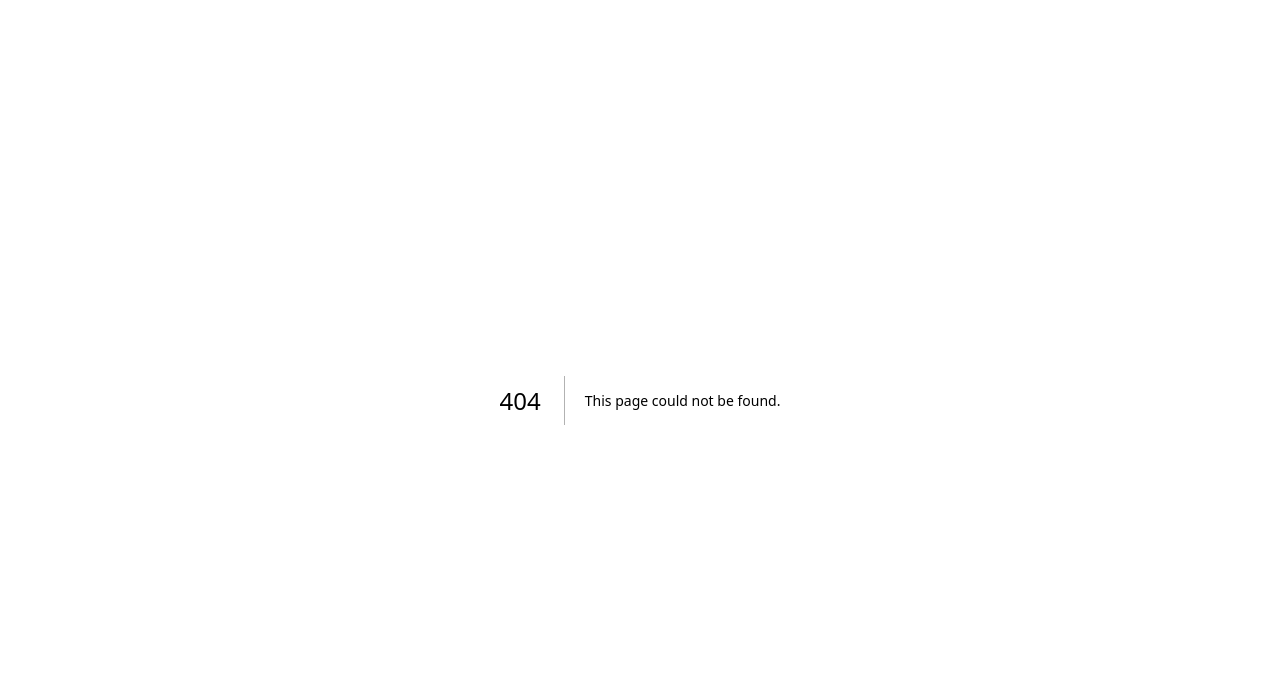
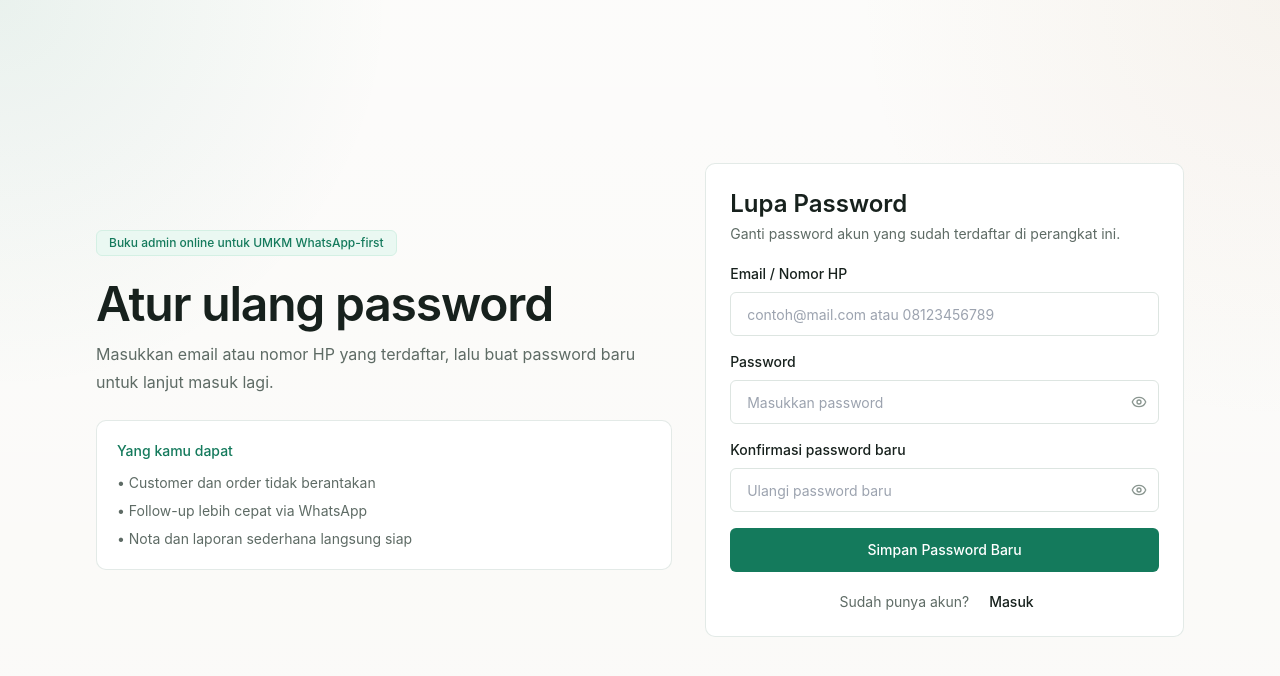
Before and after one commit to nandasurya23/Rapiin_FE, a Next.js app: page /auth/forgot-password in a window 1280 px wide. Before the commit this address had no page. Shown: the top 676 px of the page. Built offline with nearby package versions, Linux system fonts and the light colour scheme.

Commit message:
update reset password

```diff
--- /dev/null
+++ b/src/app/auth/forgot-password/page.tsx
@@ -0,0 +1,5 @@
+import { AuthPanel } from "@/features/auth/auth-panel";
+
+export default function ForgotPasswordPage() {
+  return <AuthPanel mode="forgot-password" />;
+}
--- a/src/components/providers/app-data-provider.tsx
+++ b/src/components/providers/app-data-provider.tsx
@@ -85,6 +85,11 @@ type AuthInput = {
   password: string;
 };
 
+type ResetPasswordInput = {
+  identifier: string;
+  password: string;
+};
+
 type PublicOrderInput = {
   payload: Record<string, string>;
 };
@@ -97,6 +102,7 @@ type AppDataContextValue = AppStorageState & {
   completeOnboarding: (payload: OnboardingPayload) => void;
   register: (payload: Required<Pick<AuthInput, "name">> & AuthInput) => { ok: true } | { ok: false; message: string };
   login: (payload: AuthInput) => { ok: true } | { ok: false; message: string };
+  resetPassword: (payload: ResetPasswordInput) => { ok: true } | { ok: false; message: string };
   logout: () => void;
   createCustomer: (payload: CustomerInput) => Customer;
   updateCustomer: (id: string, payload: CustomerInput) => Customer | null;
@@ -300,6 +306,32 @@ export function AppDataProvider({ children }: { children: ReactNode }) {
         currentUserId: null,
       },
     }));
+  }
+
+  function resetPassword(payload: ResetPasswordInput) {
+    const normalizedIdentifier = payload.identifier.trim().toLowerCase();
+    const existing = state.auth.users.find((user) => user.identifier.toLowerCase() === normalizedIdentifier);
+
+    if (!existing) {
+      return { ok: false as const, message: "Akun dengan email / nomor HP ini tidak ditemukan." };
+    }
+
+    setAppState((current) => ({
+      ...current,
+      auth: {
+        ...current.auth,
+        users: current.auth.users.map((user) =>
+          user.id === existing.id
+            ? {
+                ...user,
+                password: payload.password,
+              }
+            : user
+        ),
+      },
+    }));
+
+    return { ok: true as const };
   }
 
   function createCustomer(payload: CustomerInput) {
@@ -631,6 +663,7 @@ export function AppDataProvider({ children }: { children: ReactNode }) {
     completeOnboarding,
     register,
     login,
+    resetPassword,
     logout,
     createCustomer,
     updateCustomer,
--- /dev/null
+++ b/src/components/ui/password-input.tsx
@@ -0,0 +1,30 @@
+"use client";
+
+import { Eye, EyeOff } from "lucide-react";
+import { useState, type InputHTMLAttributes } from "react";
+import { Input } from "@/components/ui/input";
+import { cn } from "@/lib/cn";
+
+type PasswordInputProps = Omit<InputHTMLAttributes<HTMLInputElement>, "type">;
+
+export function PasswordInput({ className, ...props }: PasswordInputProps) {
+  const [visible, setVisible] = useState(false);
+
+  return (
+    <div className="relative">
+      <Input
+        {...props}
+        type={visible ? "text" : "password"}
+        className={cn("pr-11", className)}
+      />
+      <button
+        type="button"
+        onClick={() => setVisible((current) => !current)}
+        className="absolute right-3 top-1/2 inline-flex -translate-y-1/2 items-center justify-center text-text-muted transition hover:text-text-primary"
+        aria-label={visible ? "Sembunyikan password" : "Lihat password"}
+      >
+        {visible ? <EyeOff className="h-4 w-4" /> : <Eye className="h-4 w-4" />}
+      </button>
+    </div>
+  );
+}
--- a/src/data/mock/orders.ts
+++ b/src/data/mock/orders.ts
@@ -18,7 +18,21 @@ function addMinutes(date: Date, minutes: number) {
   return new Date(date.getTime() + minutes * 60 * 1000);
 }
 
-const now = new Date();
+function createStableMockNow() {
+  const current = new Date();
+
+  return new Date(
+    current.getFullYear(),
+    current.getMonth(),
+    current.getDate(),
+    current.getHours(),
+    0,
+    0,
+    0
+  );
+}
+
+const now = createStableMockNow();
 const today = toDateKey(now);
 const yesterday = toDateKey(addDays(now, -1));
 
@@ -36,7 +50,7 @@ export const mockOrders: Order[] = [
     scheduledDate: today,
     scheduledTime: "18:00",
     bookingDurationMinutes: 60,
-    bookingHoldExpiresAt: addMinutes(now, 20).toISOString(),
+    bookingHoldExpiresAt: addMinutes(now, 59).toISOString(),
     resourceId: "res_1",
     resourceNameSnapshot: "Studio 1",
     totalAmount: 240000,
--- a/src/features/auth/auth-panel.tsx
+++ b/src/features/auth/auth-panel.tsx
@@ -5,19 +5,20 @@ import { useState, type FormEvent } from "react";
 import { ROUTES } from "@/lib/routes";
 import { Button, LinkButton } from "@/components/ui/button";
 import { Input } from "@/components/ui/input";
+import { PasswordInput } from "@/components/ui/password-input";
 import { Card, CardBody } from "@/components/ui/card";
 import { useToast } from "@/components/ui/toast-provider";
 import { useAppData } from "@/components/providers/app-data-provider";
 import { isValidEmailOrPhone, normalizePhoneNumber } from "@/lib/validation";
 
 type AuthPanelProps = {
-  mode: "login" | "register";
+  mode: "login" | "register" | "forgot-password";
 };
 
 export function AuthPanel({ mode }: AuthPanelProps) {
   const router = useRouter();
   const toast = useToast();
-  const { auth, login, register } = useAppData();
+  const { auth, login, register, resetPassword } = useAppData();
   const [isSubmitting, setIsSubmitting] = useState(false);
   const [error, setError] = useState("");
 
@@ -28,6 +29,7 @@ export function AuthPanel({ mode }: AuthPanelProps) {
     const name = String(formData.get("name") ?? "");
     const identifierRaw = String(formData.get("identifier") ?? "");
     const password = String(formData.get("password") ?? "");
+    const confirmPassword = String(formData.get("confirmPassword") ?? "");
     const identifier = identifierRaw.includes("@") ? identifierRaw.trim().toLowerCase() : normalizePhoneNumber(identifierRaw);
 
     if (mode === "register" && !name.trim()) {
@@ -50,22 +52,43 @@ export function AuthPanel({ mode }: AuthPanelProps) {
       return;
     }
 
+    if (mode === "forgot-password" && password !== confirmPassword) {
+      setError("Konfirmasi password harus sama.");
+      return;
+    }
+
     setIsSubmitting(true);
     try {
       await new Promise((resolve) => setTimeout(resolve, 250));
       const result =
         mode === "login"
           ? login({ identifier, password })
-          : register({ name: name.trim(), identifier, password });
+          : mode === "register"
+            ? register({ name: name.trim(), identifier, password })
+            : resetPassword({ identifier, password });
 
       if (!result.ok) {
         setError(result.message);
         return;
       }
 
-      toast.success(mode === "login" ? "Berhasil masuk" : "Akun berhasil dibuat");
+      toast.success(
+        mode === "login"
+          ? "Berhasil masuk"
+          : mode === "register"
+            ? "Akun berhasil dibuat"
+            : "Password berhasil diperbarui"
+      );
       await new Promise((resolve) => setTimeout(resolve, 180));
-      router.push(mode === "register" || !auth.onboardingCompleted ? ROUTES.onboarding : ROUTES.dashboard);
+      router.push(
+        mode === "login"
+          ? !auth.onboardingCompleted
+            ? ROUTES.onboarding
+            : ROUTES.dashboard
+          : mode === "register"
+            ? ROUTES.onboarding
+            : ROUTES.login
+      );
     } finally {
       setIsSubmitting(false);
     }
@@ -80,10 +103,12 @@ export function AuthPanel({ mode }: AuthPanelProps) {
           </div>
           <div className="space-y-3">
             <h1 className="text-4xl font-semibold tracking-tight sm:text-5xl">
-              {mode === "login" ? "Masuk ke Rapiin" : "Mulai rapiin bisnismu"}
+              {mode === "login" ? "Masuk ke Rapiin" : mode === "register" ? "Mulai rapiin bisnismu" : "Atur ulang password"}
             </h1>
             <p className="max-w-xl text-base leading-7 text-text-secondary">
-              Kelola customer, order, follow-up, nota, dan laporan sederhana dari satu tempat tanpa istilah teknis yang membingungkan.
+              {mode === "forgot-password"
+                ? "Masukkan email atau nomor HP yang terdaftar, lalu buat password baru untuk lanjut masuk lagi."
+                : "Kelola customer, order, follow-up, nota, dan laporan sederhana dari satu tempat tanpa istilah teknis yang membingungkan."}
             </p>
           </div>
           <Card className="max-w-xl">
@@ -102,12 +127,14 @@ export function AuthPanel({ mode }: AuthPanelProps) {
           <CardBody className="space-y-5 p-5 sm:p-6">
             <div>
               <h2 className="text-2xl font-semibold text-text-primary">
-                {mode === "login" ? "Masuk" : "Buat akun"}
+                {mode === "login" ? "Masuk" : mode === "register" ? "Buat akun" : "Lupa Password"}
               </h2>
               <p className="mt-1 text-sm text-text-secondary">
                 {mode === "login"
                   ? "Gunakan akun yang sudah kamu daftarkan."
-                  : "Buat akun gratis dan lanjutkan onboarding bisnis."}
+                  : mode === "register"
+                    ? "Buat akun gratis dan lanjutkan onboarding bisnis."
+                    : "Ganti password akun yang sudah terdaftar di perangkat ini."}
               </p>
             </div>
 
@@ -124,19 +151,34 @@ export function AuthPanel({ mode }: AuthPanelProps) {
               </label>
               <label className="block">
                 <span className="mb-2 block text-sm font-medium text-text-primary">Password</span>
-                <Input name="password" type="password" placeholder="Masukkan password" required />
+                <PasswordInput name="password" placeholder="Masukkan password" required />
               </label>
+              {mode === "forgot-password" ? (
+                <label className="block">
+                  <span className="mb-2 block text-sm font-medium text-text-primary">Konfirmasi password baru</span>
+                  <PasswordInput name="confirmPassword" placeholder="Ulangi password baru" required />
+                </label>
+              ) : null}
               {error ? <p className="text-sm text-status-danger">{error}</p> : null}
               <Button type="submit" className="w-full" isLoading={isSubmitting}>
-                {mode === "login" ? "Masuk" : "Buat Akun"}
+                {mode === "login" ? "Masuk" : mode === "register" ? "Buat Akun" : "Simpan Password Baru"}
               </Button>
             </form>
 
-            <div className="text-center text-sm text-text-secondary">
-              {mode === "login" ? "Belum punya akun?" : "Sudah punya akun?"}{" "}
-              <LinkButton href={mode === "login" ? ROUTES.register : ROUTES.login} variant="ghost" className="h-auto px-0 py-0 text-brand-700">
-                {mode === "login" ? "Daftar gratis" : "Masuk"}
-              </LinkButton>
+            <div className="space-y-2 text-center text-sm text-text-secondary">
+              {mode === "login" ? (
+                <div>
+                  <LinkButton href={ROUTES.forgotPassword} variant="ghost" className="h-auto px-0 py-0 text-brand-700">
+                    Lupa password?
+                  </LinkButton>
+                </div>
+              ) : null}
+              <div>
+                {mode === "login" ? "Belum punya akun?" : "Sudah punya akun?"}{" "}
+                <LinkButton href={mode === "login" ? ROUTES.register : ROUTES.login} variant="ghost" className="h-auto px-0 py-0 text-brand-700">
+                  {mode === "login" ? "Daftar gratis" : "Masuk"}
+                </LinkButton>
+              </div>
             </div>
           </CardBody>
         </Card>
--- a/src/lib/routes.ts
+++ b/src/lib/routes.ts
@@ -1,6 +1,7 @@
 export const ROUTES = {
   login: "/auth/login",
   register: "/auth/register",
+  forgotPassword: "/auth/forgot-password",
   onboarding: "/onboarding",
   dashboard: "/app/dashboard",
   customers: "/app/customers",
```
